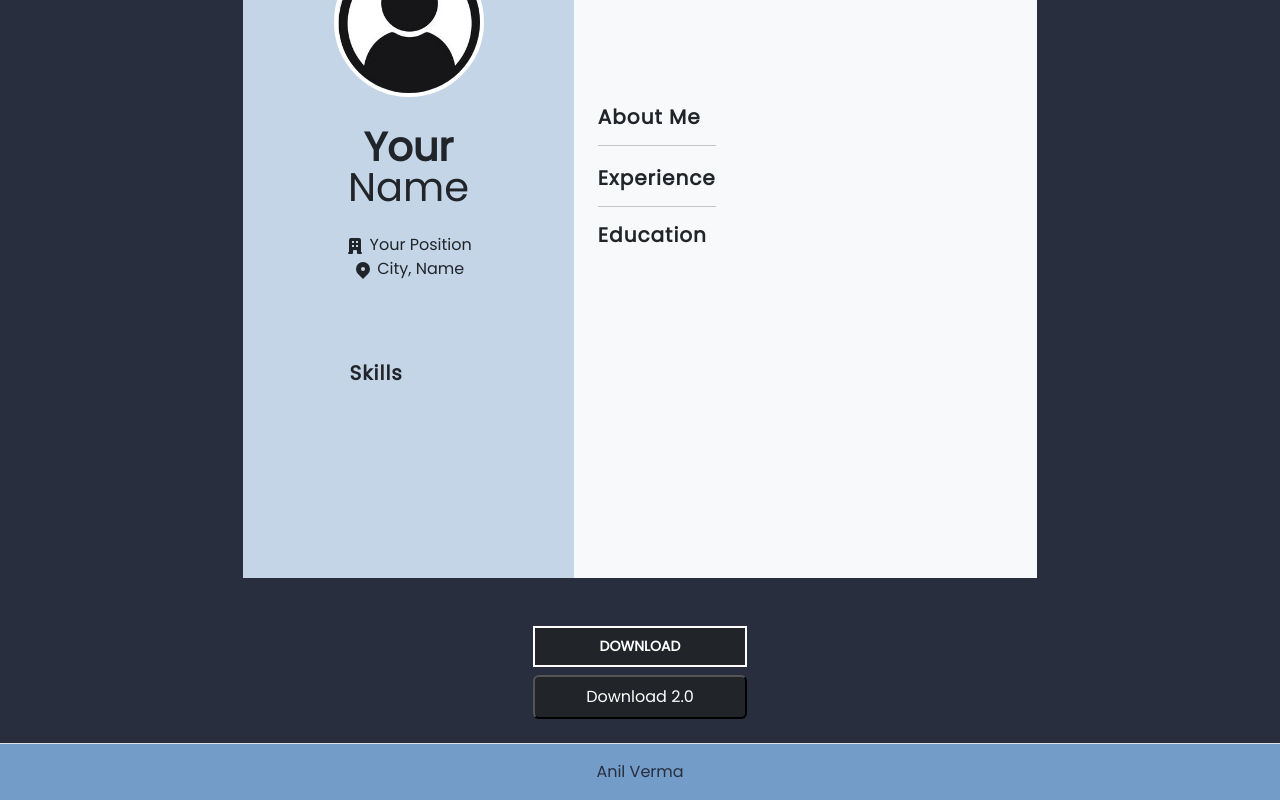
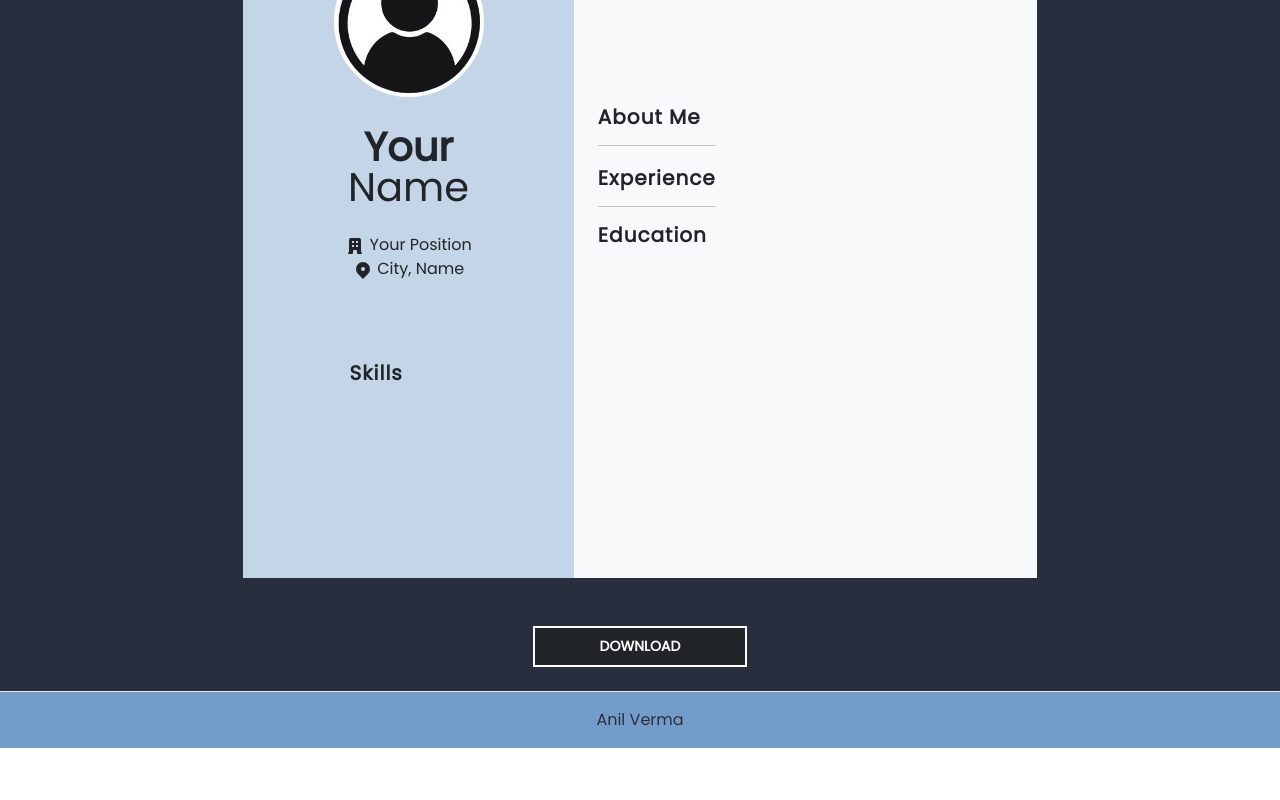
Before and after one commit to vermaggggg/Resume, a React (Create React App) app: page /preview in a window 1280 px wide. Shown: the part 343-1143 px from the top of the page. After the commit the page ends 1091 px from the top, so only its background shows below. Built offline with nearby package versions, Linux system fonts and the light colour scheme.

Commit message:
2.0 button remove

```diff
--- a/src/components/PdfComponent.js
+++ b/src/components/PdfComponent.js
@@ -244,7 +244,7 @@ function PdfComponent() {
       </div>
       <div className="d-grid col-2 mx-auto m-4">
         <button className="nav-link align-middle bg-dark text-white p-2 rounded button" onClick={printDocument}><span>Download</span></button>
-        <button className="nav-link align-middle bg-dark text-white p-2 rounded mt-2" onClick={createAndDownloadPdf}>Download 2.0</button>
+        {/* <button className="nav-link align-middle bg-dark text-white p-2 rounded mt-2" onClick={createAndDownloadPdf}>Download 2.0</button> */}
       </div>
 
     </Fragment>
```
